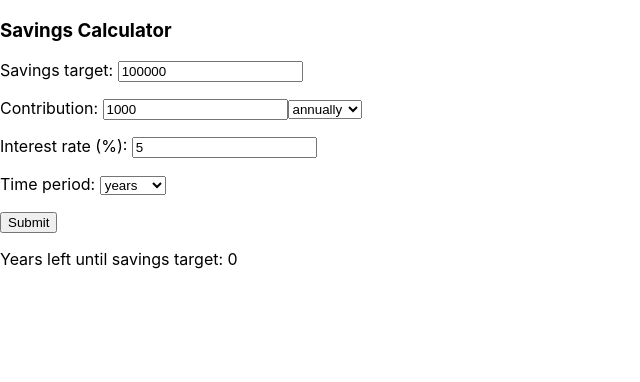
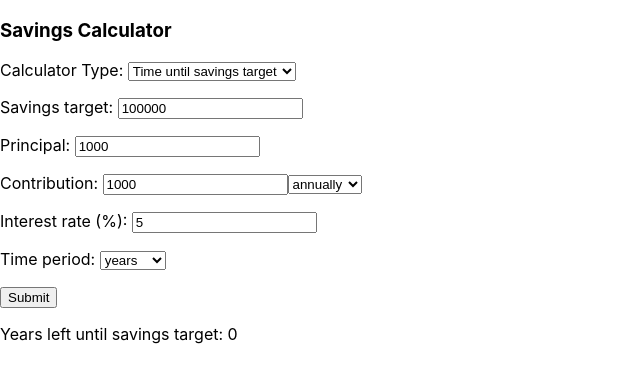
Before and after one commit to joshyou/savings-calculator, a React (Create React App) app: page / in a window 1280 px wide. Shown: the top 382 px of the page, without its empty margins (0-640 px from the left). Built offline with nearby package versions, Linux system fonts and the light colour scheme.

Commit message:
added functionality for multiple calculator options, and principal input

```diff
--- a/src/App.js
+++ b/src/App.js
@@ -10,20 +10,37 @@ per year, per month, per week?
 interest rate is ambiguous. assume it's an annualized interest rate compounded based on period length?
 interest should get converted to period interest - e.g. if period is monthly then interest divided by 12
 this should happen before periodsToTarget is called
+
+compounding options - right now it's compounded based on contribution frequency.
+this is arbitrary and not realistic.
+options - allow user to specify how often to compound
+-always compound once per year, because interest rates are usually expressed
+as annualized
+-compound daily or continuously, but calculate the interest rate to be equivalent
+to compounding once per year at the inputted interest rate
+this is NOT equivalent to just dividing the interest rate by 365 and compounding daily
+as doing that leads to faster growth than compounding once per year
 */
 
-class Calculator extends React.Component {
+
+class SavingsCalculator extends React.Component {
   constructor(props) {
     super(props);
     this.state = {target: 100000,
                  amount: 1000,
                  interest: 5,
-                 principal: 0,
+                 principal: 1000,
                  frequency: 1,
                  periods: 0,
-                 outputFrequency: 1};
+                 outputFrequency: 1,
+                 show: props.show};
     this.updateState = this.updateState.bind(this);
     this.handleSubmit = this.handleSubmit.bind(this);
+  }
+
+  //update this.state.show when parent state changes
+  componentWillReceiveProps(nextProps) {
+    this.setState({ show: nextProps.show });
   }
 
   periodsToTarget(target, principal, amount, interest, frequency) {
@@ -44,10 +61,7 @@ class Calculator extends React.Component {
       }
 
     }
-    //alert('final years:' + years)
     return periods
-
-    //return Math.round( (periods/frequency) * 10 ) / 10;
   }
 
   updateState(param, event) {
@@ -65,7 +79,6 @@ class Calculator extends React.Component {
       output += 'Months'
     }
     output += ' left until savings target: '
-    //return Math.round( (periods/frequency) * 10 ) / 10;
     output += Math.round((periods/frequency)*outputFrequency*10) / 10;
     return output;
   }
@@ -84,18 +97,24 @@ class Calculator extends React.Component {
   }
 
   render() {
-  return (<div>
-      <h3>Savings Calculator</h3>
-
+    if (this.state.show != 1) {
+      return null;
+    }
+    return (<div>
       <form onSubmit = {this.handleSubmit}>
         <label>
           Savings target:&nbsp;
-          <input type="number" value={this.state.target} onChange={this.updateState.bind(this, "target")}/>
+          <input type="number" value={this.state.target} min = {0} onChange={this.updateState.bind(this, "target")}/>
         </label>
         <p> </p>
         <label>
+          Principal:&nbsp;
+          <input type="number" value={this.state.principal} onChange={this.updateState.bind(this, "principal")}/>
+          </label>
+        <p></p>
+        <label>
           Contribution:&nbsp;
-          <input type="number" value={this.state.amount} onChange={this.updateState.bind(this, "amount")}/>
+          <input type="number" value={this.state.amount} min = {this.state.principal > 0 ? 0 : 1} onChange={this.updateState.bind(this, "amount")}/>
           <select value = {this.state.frequency} onChange={this.updateState.bind(this, "frequency")}>
             <option value = {1}>annually</option>
             <option value = {12}>monthly</option>
@@ -106,7 +125,7 @@ class Calculator extends React.Component {
         <p></p>
           <label>
           Interest rate (%):&nbsp;
-          <input type="number" value={this.state.interest} onChange={this.updateState.bind(this, "interest")}/>
+          <input type="number" value={this.state.interest} min = {0} onChange={this.updateState.bind(this, "interest")}/>
           </label>
         <p></p>
           <label>
@@ -118,10 +137,77 @@ class Calculator extends React.Component {
           </label>
         <p></p>
         <input type="submit" value="Submit"/>
-      </form>
+        </form>
 
       <p>{this.formatOutput(this.state.outputFrequency, this.state.frequency, this.state.periods)}
       </p>
+      </div>);
+  }
+}
+
+//design: loan balance
+//APY
+//compound period (default monthly)
+//(minimum) payment
+//output - time until loan paid off. also interest paid?
+class LoanCalculator extends React.Component {
+  constructor(props) {
+    super(props);
+    this.state = {
+      //balance: 1000
+      show: props.show};
+    this.updateState = this.updateState.bind(this);
+    //this.handleSubmit = this.handleSubmit.bind(this);
+  }
+
+  //update this.state.show when parent state changes
+  componentWillReceiveProps(nextProps) {
+    this.setState({ show: nextProps.show });
+  }
+
+  updateState(param, event) {
+    this.setState({[param]: parseFloat(event.target.value)});
+    event.preventDefault();
+  }
+
+  render() {
+    if (this.state.show != 2) {
+      return null;
+    }
+    return(
+      <div>
+        <p>LOAN CALC</p>
+      </div>
+    );
+  }
+}
+class Calculator extends React.Component {
+  constructor(props) {
+    super(props);
+    this.state = {calculatorType: 1};
+    this.updateState = this.updateState.bind(this);
+  }
+
+  updateState(param, event) {
+    this.setState({[param]: parseFloat(event.target.value)});
+    event.preventDefault();
+  }
+
+  render() {
+    return (
+      <div>
+        <h3>Savings Calculator</h3>
+        <label>
+          Calculator Type:&nbsp;
+          <select value = {this.state.calculatorType} onChange={this.updateState.bind(this,"calculatorType")}>
+            <option value = {1}>Time until savings target</option>
+            <option value = {2}>Loan payment calculator</option>
+          </select>
+        </label>
+        <p></p>
+        <SavingsCalculator show={this.state.calculatorType}/>
+        <LoanCalculator show={this.state.calculatorType}/>
+
       </div>);
   }
 }
```
